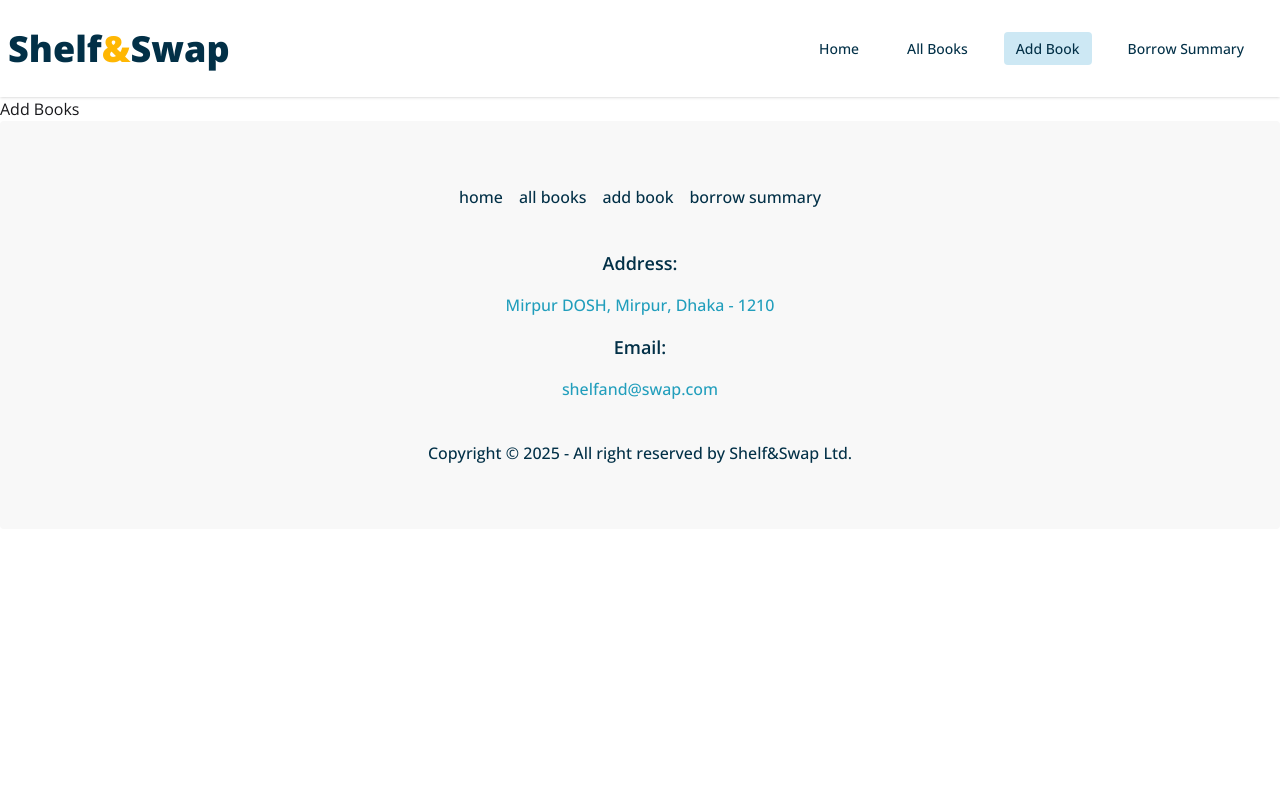
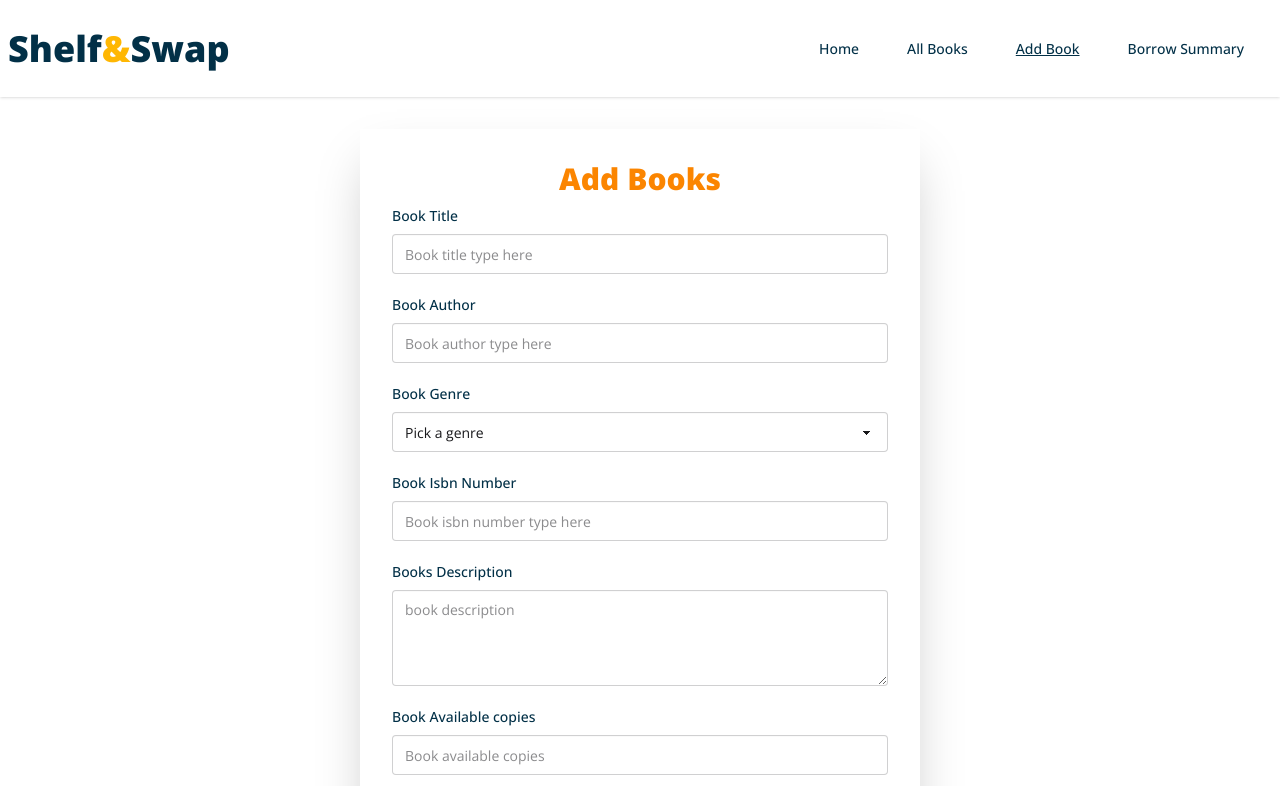
Before and after one commit to mdselimme/React-Redux-Toolkit-Library-Management-Frontend, a React (Vite) app: page /addbook in a window 1280 px wide. Shown: the top 786 px of the page. Built offline with nearby package versions, Linux system fonts and the light colour scheme.

Commit message:
add book services redux and addbook

```diff
--- a/package.json
+++ b/package.json
@@ -17,6 +17,7 @@
     "react-icons": "^5.5.0",
     "react-redux": "^9.2.0",
     "react-router": "^7.6.3",
+    "sweetalert2": "^11.22.2",
     "tailwindcss": "^4.1.11"
   },
   "devDependencies": {
--- a/src/Pages/AddBook/AddBook.tsx
+++ b/src/Pages/AddBook/AddBook.tsx
@@ -1,7 +1,175 @@
+import { useRef, type ChangeEvent, type FormEvent } from "react";
+import type { IBookModel } from "../../tsInterface/bookInterface";
+import { useCreateABookMutation } from "../../redux/services/booksServices";
+import Swal from "sweetalert2";
+
 const AddBook = () => {
+  const formRef = useRef<IBookModel>({
+    title: "",
+    author: "",
+    genre: "",
+    isbn: "",
+    description: "",
+    copies: 0,
+  });
+
+  const [createAbook, { data, error }] = useCreateABookMutation();
+
+  // success message
+  if (data?.success) {
+    Swal.fire({
+      title: data?.message,
+      icon: "success",
+      draggable: true,
+    });
+  }
+
+  // error message
+  if (error) {
+    Swal.fire({
+      title: error?.data?.message,
+      icon: "error",
+      draggable: true,
+    });
+  }
+
+  // type for fieldcheck error
+  type FieldName =
+    | "title"
+    | "author"
+    | "genre"
+    | "isbn"
+    | "description"
+    | "copies";
+
+  const inputValueChange = (
+    e: ChangeEvent<HTMLInputElement | HTMLSelectElement | HTMLTextAreaElement>
+  ) => {
+    const { name, value } = e.target;
+    const key = name as FieldName;
+    if (key === "copies") {
+      formRef.current.copies = Number(value);
+    } else if (key === "genre") {
+      formRef.current.genre = value as IBookModel["genre"];
+    } else {
+      formRef.current[key] = value;
+    }
+  };
+
+  const genreList = [
+    "FICTION",
+    "NON_FICTION",
+    "SCIENCE",
+    "HISTORY",
+    "BIOGRAPHY",
+    "FANTASY",
+  ];
+
+  const handleAddBook = (e: FormEvent) => {
+    e.preventDefault();
+    formRef.current.available = true;
+    createAbook(formRef.current);
+  };
+
   return (
-    <div>
-      <h1>Add Books</h1>
+    <div className="w-[35rem] mx-auto shadow-2xl p-8 my-8">
+      <h1 className="text-3xl font-extrabold text-center text-[#FB8500]">
+        Add Books
+      </h1>
+      <form onSubmit={handleAddBook}>
+        {/* title field  */}
+        <fieldset className="fieldset mb-2">
+          <legend className="fieldset-legend text-[14px] font-medium text-[#023047]">
+            Book Title
+          </legend>
+          <input
+            type="text"
+            name="title"
+            className="input w-full"
+            placeholder="Book title type here"
+            onChange={inputValueChange}
+            required
+          />
+        </fieldset>
+        {/* author field  */}
+        <fieldset className="fieldset mb-2">
+          <legend className="fieldset-legend text-[14px] font-medium text-[#023047]">
+            Book Author
+          </legend>
+          <input
+            type="text"
+            name="author"
+            className="input w-full"
+            placeholder="Book author type here"
+            onChange={inputValueChange}
+            required
+          />
+        </fieldset>
+        {/* genre field  */}
+        <fieldset className="fieldset mb-2">
+          <legend className="fieldset-legend text-[14px] font-medium text-[#023047]">
+            Book Genre
+          </legend>
+          <select
+            name="genre"
+            defaultValue="Pick a genre"
+            className="select w-full"
+            onChange={inputValueChange}
+            required
+          >
+            <option disabled={true}>Pick a genre</option>
+            {genreList.map((gen, idx) => (
+              <option key={idx}>{gen}</option>
+            ))}
+          </select>
+        </fieldset>
+        {/* isbn field  */}
+        <fieldset className="fieldset mb-2">
+          <legend className="fieldset-legend text-[14px] font-medium text-[#023047]">
+            Book Isbn Number
+          </legend>
+          <input
+            name="isbn"
+            type="text"
+            className="input w-full"
+            placeholder="Book isbn number type here"
+            onChange={inputValueChange}
+            required
+          />
+        </fieldset>
+        {/* book description field  */}
+        <fieldset className="fieldset mb-2">
+          <legend className="fieldset-legend text-[14px] font-medium text-[#023047]">
+            Books Description
+          </legend>
+          <textarea
+            name="description"
+            className="textarea h-24 w-full"
+            placeholder="book description"
+            onChange={inputValueChange}
+          ></textarea>
+        </fieldset>
+        {/* available book copies field  */}
+        <fieldset className="fieldset mb-2">
+          <legend className="fieldset-legend text-[14px] font-medium text-[#023047]">
+            Book Available copies
+          </legend>
+          <input
+            name="copies"
+            type="number"
+            className="input w-full"
+            placeholder="Book available copies"
+            onChange={inputValueChange}
+            required
+          />
+        </fieldset>
+        <button
+          type="submit"
+          className="btn bg-[#023047] text-[#FB8500] w-full"
+        >
+          Add Book
+        </button>
+      </form>
     </div>
   );
 };
--- a/src/index.css
+++ b/src/index.css
@@ -7,5 +7,5 @@ body {
 }
 
 .menu .active {
-  background: #8ecae670;
+  text-decoration: underline;
 }
--- a/src/redux/services/booksServices.ts
+++ b/src/redux/services/booksServices.ts
@@ -5,13 +5,59 @@ import { createApi, fetchBaseQuery } from "@reduxjs/toolkit/query/react";
 
 export const booksApiServices = createApi({
     reducerPath: "booksApiServices",
-    baseQuery: fetchBaseQuery({ baseUrl: 'http://localhost:5000/api/' }),
+    baseQuery: fetchBaseQuery({
+        baseUrl: 'http://localhost:5000/api/'
+    }),
+    tagTypes: ["books"],
+
     endpoints: (builder) => ({
+        // create a book in server
+        createABook: builder.mutation({
+            query: (booksBody) => ({
+                url: "/books",
+                method: "POST",
+                body: booksBody
+            }),
+            invalidatesTags: ["books"]
+        }),
+
+        // get all books from server
         getAllBooks: builder.query({
-            query: () => "/books"
-        })
+            query: () => "/books",
+            providesTags: ["books"]
+        }),
+
+        // get a book from server
+        getABook: builder.query({
+            query: (bookId) => `/books/${bookId}`,
+            providesTags: ["books"]
+        }),
+
+        // delete a book from server
+        deleteABook: builder.mutation({
+            query: (bookId) => ({
+                url: `/books/${bookId}`,
+                method: "DELETE"
+            })
+        }),
+
+        // update a book from server
+        updateABook: builder.mutation({
+            query: ({ bookData, bookId }) => ({
+                url: `/books/${bookId}`,
+                method: "PUT",
+                body: bookData
+            })
+        }),
+
     })
 });
 
 
-export const { useGetAllBooksQuery } = booksApiServices;
+export const {
+    useGetAllBooksQuery,
+    useGetABookQuery,
+    useCreateABookMutation,
+    useUpdateABookMutation,
+    useDeleteABookMutation
+} = booksApiServices;
--- a/src/tsInterface/bookInterface.ts
+++ b/src/tsInterface/bookInterface.ts
@@ -1,12 +1,13 @@
+
 
 
 
 export interface IBookModel {
     title: string,
     author: string,
-    genre: "FICTION" | "NON_FICTION" | "SCIENCE" | "HISTORY" | "BIOGRAPHY" | "FANTASY",
+    genre: "" | "FICTION" | "NON_FICTION" | "SCIENCE" | "HISTORY" | "BIOGRAPHY" | "FANTASY",
     isbn: string,
     description?: string,
-    copies: number,
-    available: boolean
-}
+    copies: number | string,
+    available?: boolean
+};
```
Also changed, not shown: 1 other file (tests, documents, lock files or other folders).
